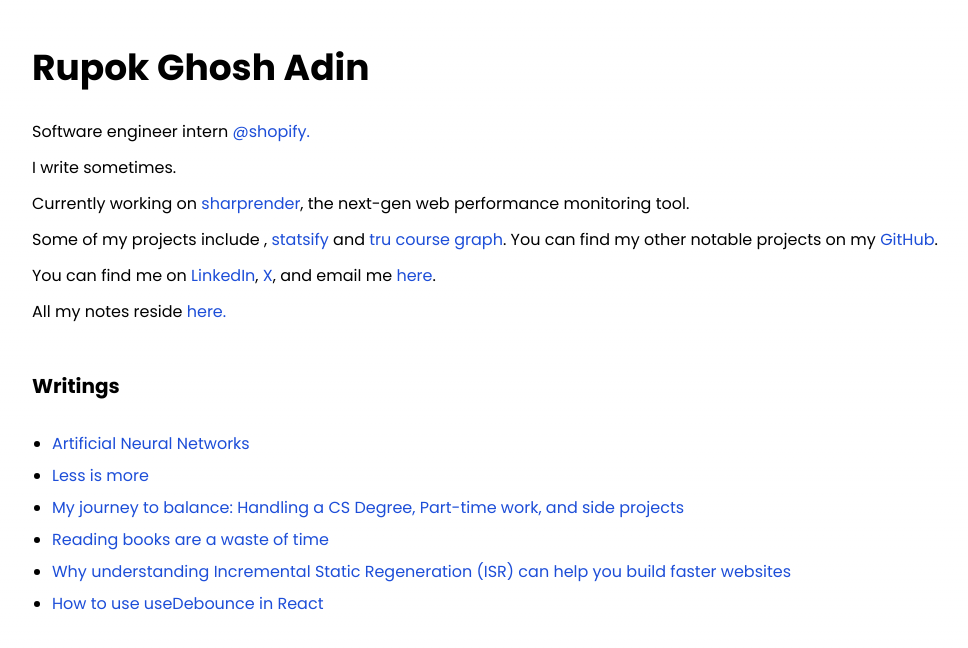
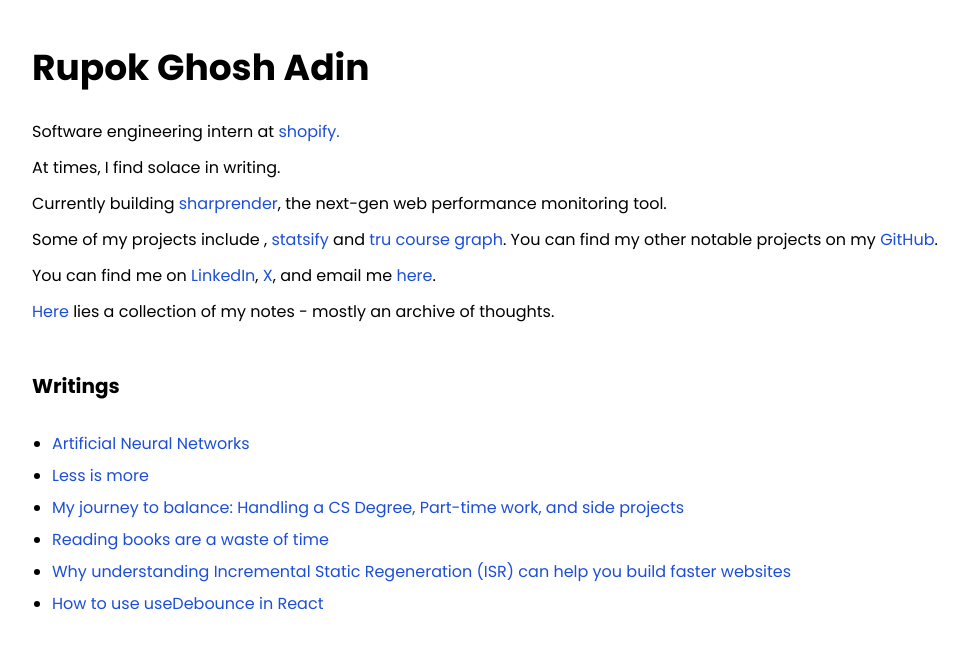
Before and after one commit to rupokghosh/rupokghosh.com, a Next.js app: page / in a window 1280 px wide. Shown: the top 648 px of the page, without its empty margins (160-1128 px from the left). Built offline with nearby package versions, Linux system fonts and the light colour scheme.

Commit message:
update some texts

```diff
--- a/src/app/page.tsx
+++ b/src/app/page.tsx
@@ -11,16 +11,16 @@
       <h1 className="text-4xl my-8 font-bold">Rupok Ghosh Adin</h1>
       <div className="paragraphs flex flex-col gap-3">
         <p>
-          Software engineer intern{" "}
+          Software engineering intern at{" "}
           <span>
             <Link href="https://www.shopify.com/ca" className={linkClassName}>
-              @shopify.
+              shopify.
             </Link>
           </span>{" "}
         </p>
-        <p>I write sometimes.</p>
+        <p>At times, I find solace in writing. </p>
         <p>
-          Currently working on
+          Currently building
           <Link
             href="https://www.sharp-render.com/"
             target="_blank"
@@ -84,15 +84,14 @@
           .
         </p>
         <p>
-          All my notes reside
           <Link
             href="https://www.notion.so/rupokghosh/Notes-732320205a2b4a5bb3cabb2b62432236"
             target="_blank"
             className={linkClassName}
           >
-            {" "}
-            here.
-          </Link>
+            Here
+          </Link>{" "}
+          lies a collection of my notes - mostly an archive of thoughts.
         </p>
       </div>
       <div className="blogs my-12">
```
